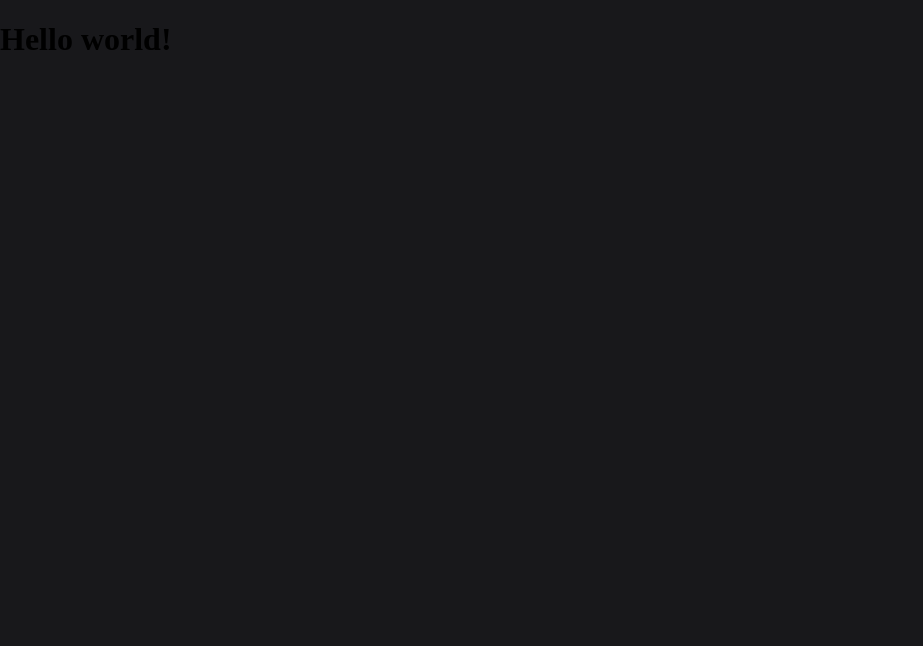
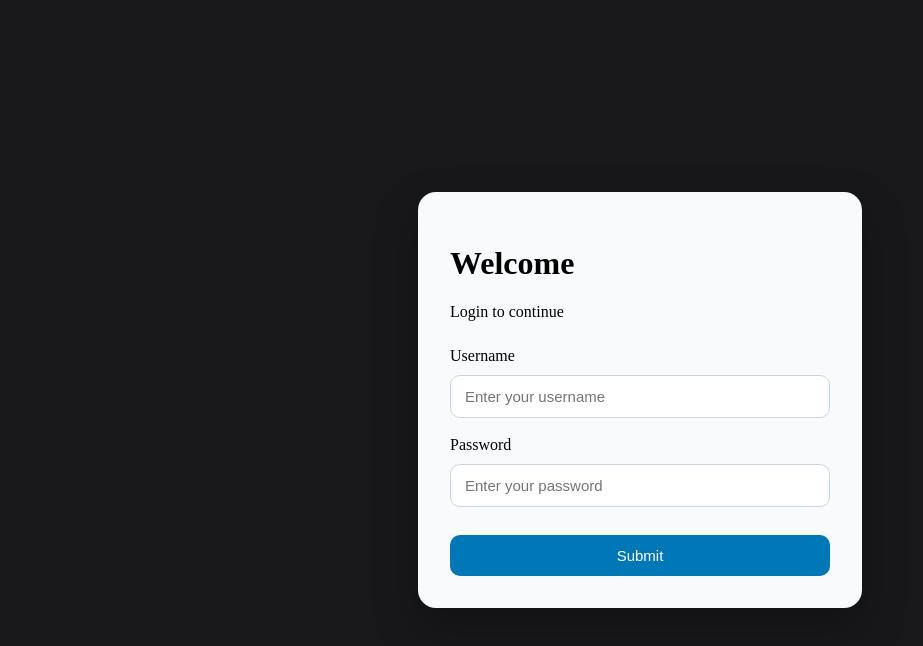
Before and after one commit to Garden19/Cruise-admin-dashboard, an Angular app: page / in a window 1280 px wide. Shown: the top 646 px of the page, without its empty margins (0-923 px from the left). Built offline with nearby package versions, Linux system fonts and the light colour scheme.

Commit message:
Created a login page

```diff
--- a/src/app/app.html
+++ b/src/app/app.html
@@ -1,5 +1,2 @@
-<h1 class="text-3xl font-bold underline">
-  Hello world!
-</h1>
-
+<app-login />
 <router-outlet />
--- a/src/app/app.ts
+++ b/src/app/app.ts
@@ -1,12 +1,15 @@
 import { Component, signal } from '@angular/core';
 import { RouterOutlet } from '@angular/router';
+import { Login } from "./pages/login/login";
 
 @Component({
   selector: 'app-root',
-  imports: [RouterOutlet],
+  imports: [RouterOutlet, Login],
   templateUrl: './app.html',
   styleUrl: './app.css'
 })
 export class App {
   protected readonly title = signal('Cruise-admin-dashboard');
+
+
 }
--- a/src/app/pages/login/login.css
+++ b/src/app/pages/login/login.css
@@ -0,0 +1,45 @@
+.container {
+  display: flex;
+  justify-content: center;
+  align-items: center;
+  height: 100vh;
+  width: 100%;
+}
+
+.login-form {
+  width: 100%;
+  max-width: 380px;
+  display: flex;
+  flex-direction: column;
+  gap: 10px;
+  background-color: #F8FAFC;
+  padding: 32px;
+  border-radius: 18px;
+  box-shadow: 0 20px 45px rgba(0, 0, 0, 0.25);
+}
+
+input {
+  width: 100%;
+  box-sizing: border-box;
+  padding: 12px 14px;
+  margin-bottom: 8px;
+  border: 1px solid #CBD5E1;
+  border-radius: 10px;
+  font-size: 15px;
+  background-color: white;
+}
+
+button {
+  width: 100%;
+  margin-top: 10px;
+  padding: 12px 16px;
+  border: none;
+  border-radius: 10px;
+  background-color: #0077B6;
+  color: white;
+  font-size: 15px;
+  cursor: pointer;
+  &:hover {
+      background-color: #005F8F;
+  }
+}
--- a/src/app/pages/login/login.html
+++ b/src/app/pages/login/login.html
@@ -1 +1,15 @@
-<p>login works!</p>
+<div class="container">
+  <form [formGroup]="loginForm" class="login-form" (ngSubmit)="onSubmit()">
+    <div class="form-header">
+      <h1>Welcome</h1>
+      <p>Login to continue</p>
+    </div>
+
+    <label for="userName">Username</label>
+    <input id="userName" type="text" formControlName="userName" required placeholder="Enter your username" />
+    <label for="password">Password</label>
+    <input id="password" type="password" formControlName="password" required placeholder="Enter your password" />
+    <button type="submit" [disabled]="!loginForm.valid">Submit</button>
+
+  </form>
+</div>
--- a/src/app/pages/login/login.ts
+++ b/src/app/pages/login/login.ts
@@ -1,11 +1,24 @@
 import { Component } from '@angular/core';
+import {FormGroup, FormControl, ReactiveFormsModule, Validators} from '@angular/forms';
 
 @Component({
   selector: 'app-login',
-  imports: [],
+  imports: [ReactiveFormsModule],
   templateUrl: './login.html',
   styleUrl: './login.css',
 })
 export class Login {
+  loginForm = new FormGroup({
+    userName: new FormControl('', Validators.required),
 
+    password: new FormControl('', [
+      Validators.required,
+      Validators.minLength(6)
+    ]),
+  });
+
+  onSubmit() {
+        console.warn(this.loginForm.value);
+        alert("Welcome " + this.loginForm.value.userName);
+  }
 }
```
